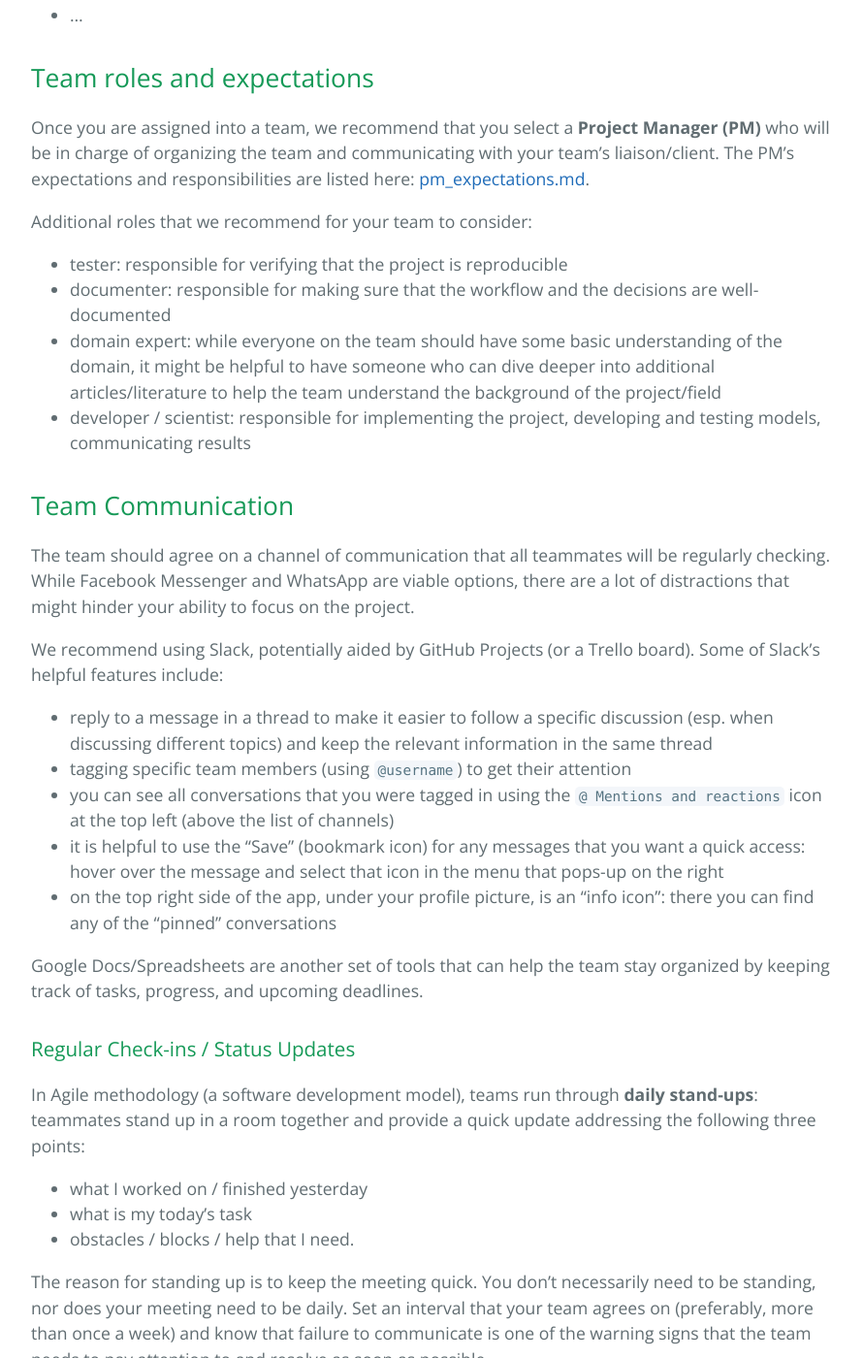
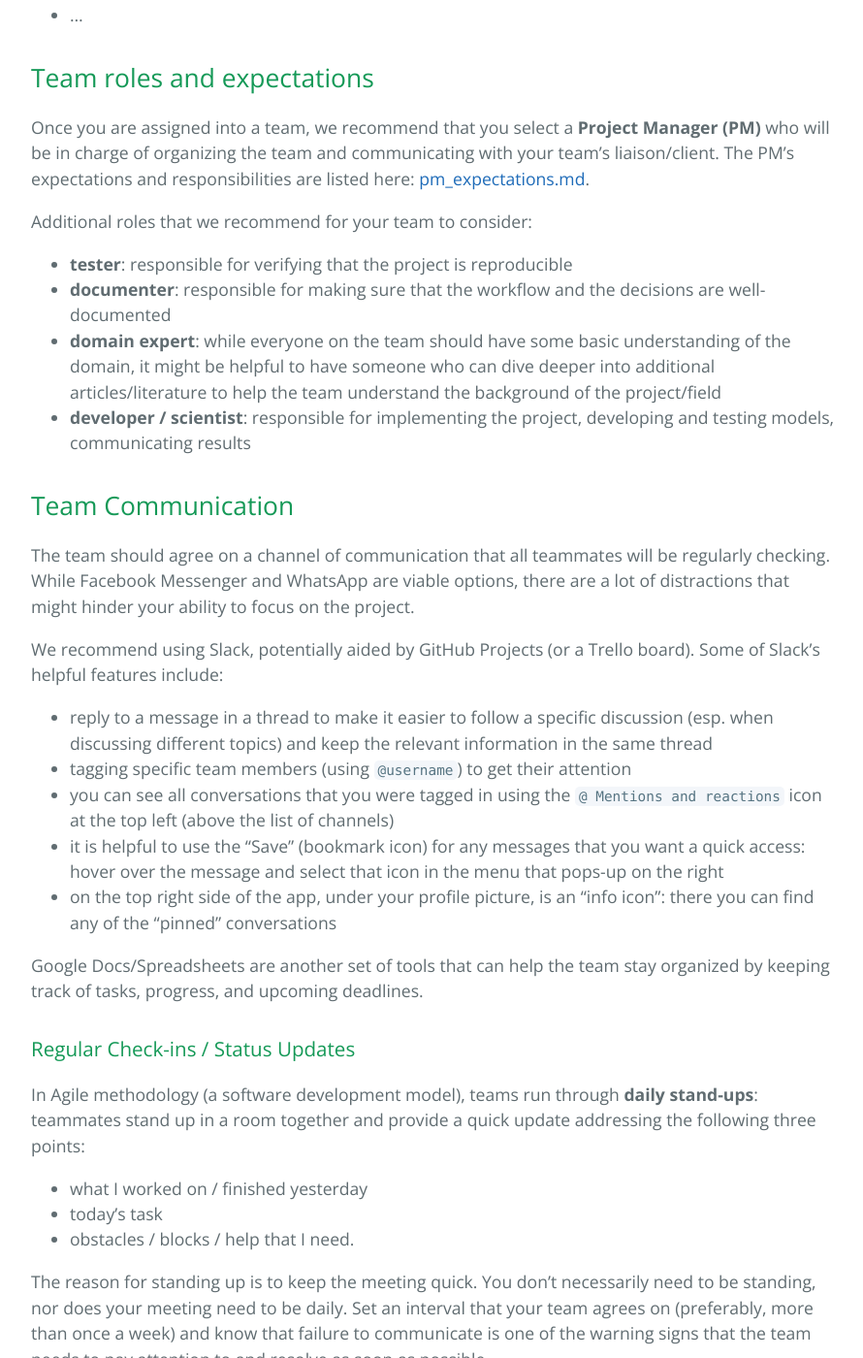
Before and after one commit to TEAM-repo/TEAM-repo.github.io, a Jekyll site: the page built from ucsb-2020-capstone.md, in a window 1280 px wide and 1400 px high, scrolled down 738 px. Shown: the whole window at 97% size, without its empty margins (192-1082 px from the left). Built offline with Jekyll 4.4.1, drawn with Linux system fonts in a browser that asks for light colours; some of the changed text lies outside the part shown.

```diff
--- a/ucsb-2020-capstone.md
+++ b/ucsb-2020-capstone.md
@@ -23,10 +23,10 @@ Strongly recommended:
 Once you are assigned into a team, we recommend that you select a **Project Manager (PM)** who will be in charge of organizing the team and communicating with your team's liaison/client. The PM's expectations and responsibilities are listed here: [pm_expectations.md]({{site.materials_repo}}pm_expectations.md).
 
 Additional roles that we recommend for your team to consider:
-* tester: responsible for verifying that the project is reproducible
-* documenter: responsible for making sure that the workflow and the decisions are well-documented
-* domain expert: while everyone on the team should have some basic understanding of the domain, it might be helpful to have someone who can dive deeper into additional articles/literature to help the team understand the background of the project/field
-* developer / scientist: responsible for implementing the project, developing and testing models, communicating results
+* **tester**: responsible for verifying that the project is reproducible
+* **documenter**: responsible for making sure that the workflow and the decisions are well-documented
+* **domain expert**: while everyone on the team should have some basic understanding of the domain, it might be helpful to have someone who can dive deeper into additional articles/literature to help the team understand the background of the project/field
+* **developer / scientist**: responsible for implementing the project, developing and testing models, communicating results
 
 ## Team Communication
 
@@ -47,7 +47,7 @@ Google Docs/Spreadsheets are another set of tools that can help the team stay or
 
 In Agile methodology (a software development model), teams run through **daily stand-ups**: teammates stand up in a room together and provide a quick update addressing the following three points:
 * what I worked on / finished yesterday
-* what is my today's task
+* today's task
 * obstacles / blocks / help that I need.
 
 The reason for standing up is to keep the meeting quick.
```
Also changed, not shown: other parts of ucsb-2020-capstone.md (+2 -5 lines).
